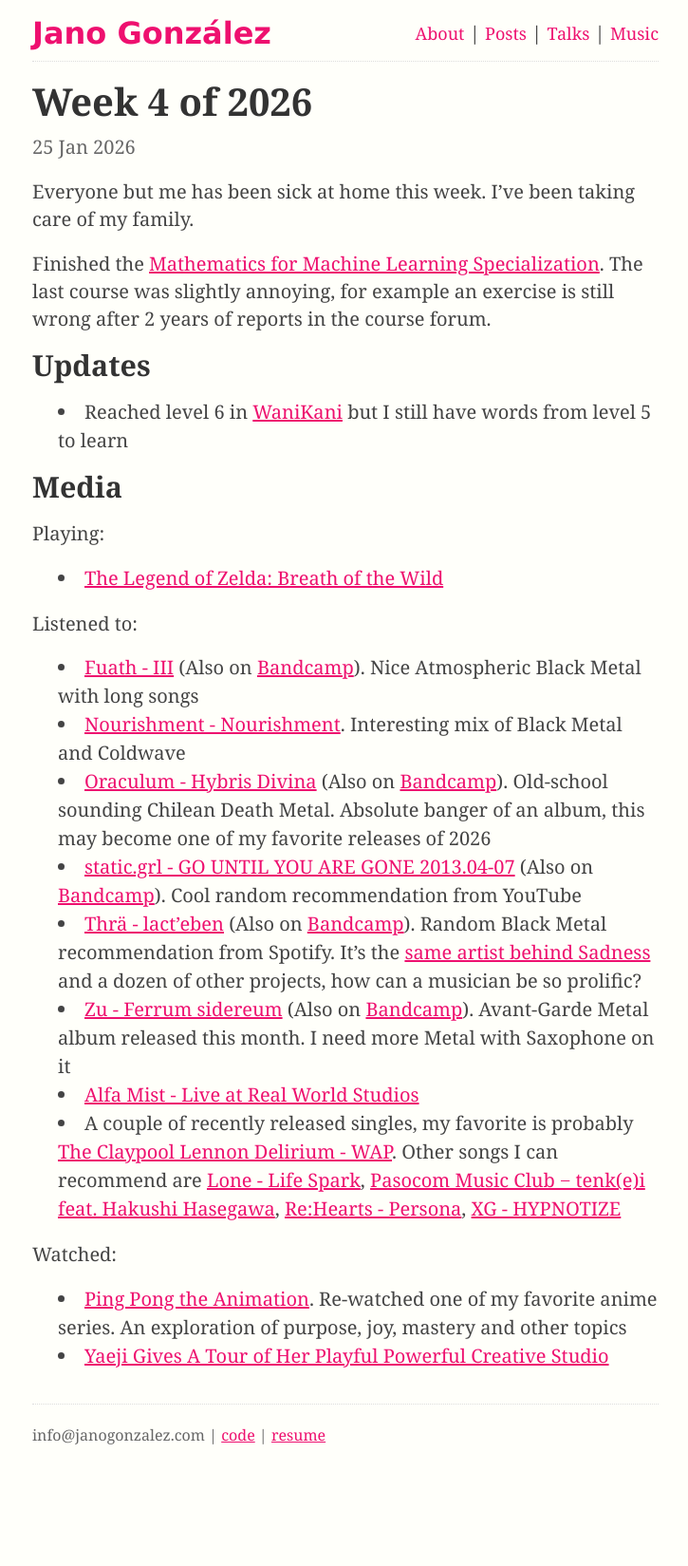
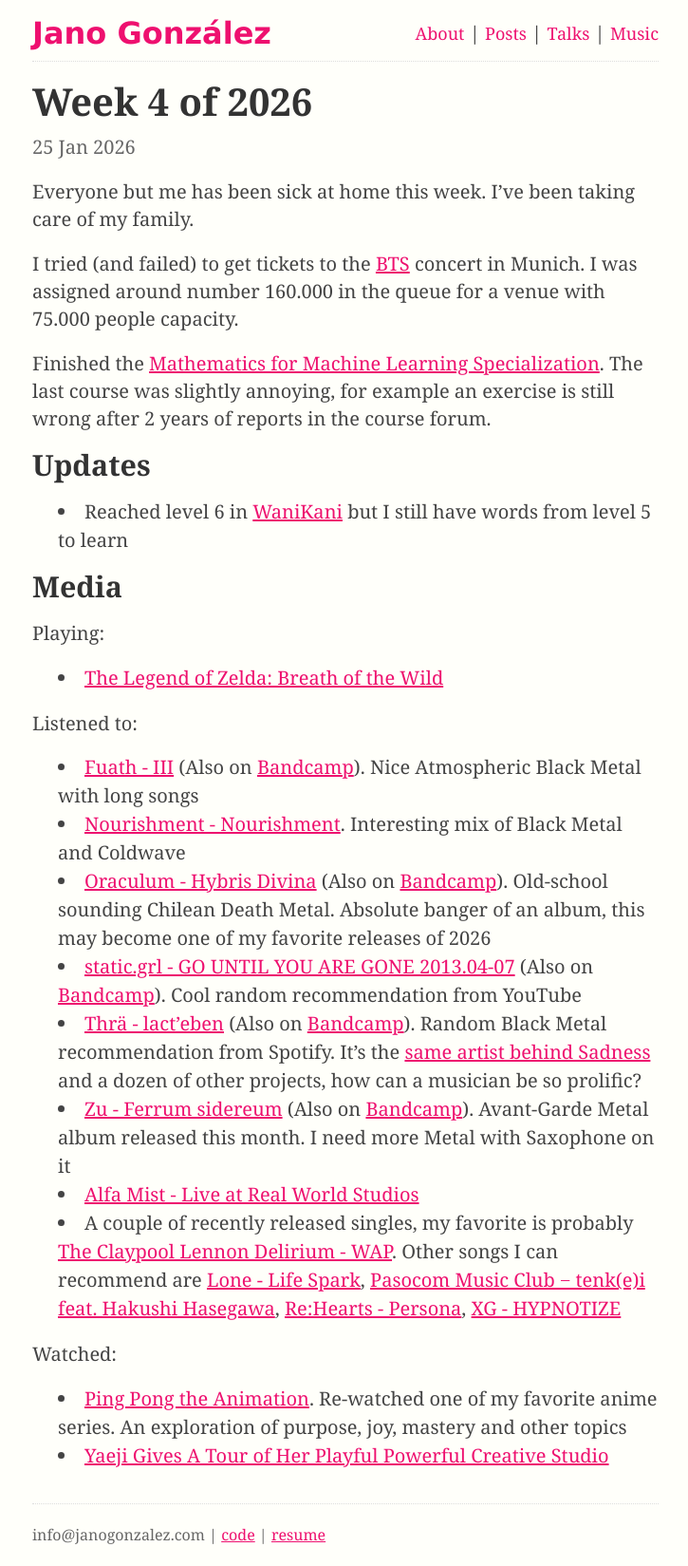
Before and after one commit to janogonzalez/janogonzalez.github.io, a Jekyll site: the page built from _posts/2026-01-25-week-4-of-2026.md, in a window 1280 px wide. Shown: the whole page at 95% size, without its empty margins (276-1001 px from the left). Built offline with Jekyll 4.4.1, drawn with Linux system fonts in a browser that asks for light colours; before the commit the page ends 1544 px from its top, so only the background shows below that.

Commit message:
Forgot about BTS

```diff
--- a/_posts/2026-01-25-week-4-of-2026.md
+++ b/_posts/2026-01-25-week-4-of-2026.md
@@ -7,6 +7,8 @@
 ---
 
 Everyone but me has been sick at home this week. I've been taking care of my family.
+
+I tried (and failed) to get tickets to the [BTS][bts] concert in Munich. I was assigned around number 160.000 in the queue for a venue with 75.000 people capacity.
 
 Finished the [Mathematics for Machine Learning Specialization][mml]. The last course was slightly annoying, for example an exercise is still wrong after 2 years of reports in the course forum.
 
@@ -35,6 +37,7 @@
 
 [alpha-mist]: https://youtu.be/G8swP3cKU0w
 [botw]: https://en.wikipedia.org/wiki/The_Legend_of_Zelda:_Breath_of_the_Wild
+[bts]: https://en.wikipedia.org/wiki/BTS
 [fuath]: https://open.spotify.com/album/3EdDZjWEnTRh7vM6OItgmE
 [fuath-bandcamp]: https://fuath.bandcamp.com/album/iii
 [lone]: https://youtu.be/y47mBVo4abY
```
